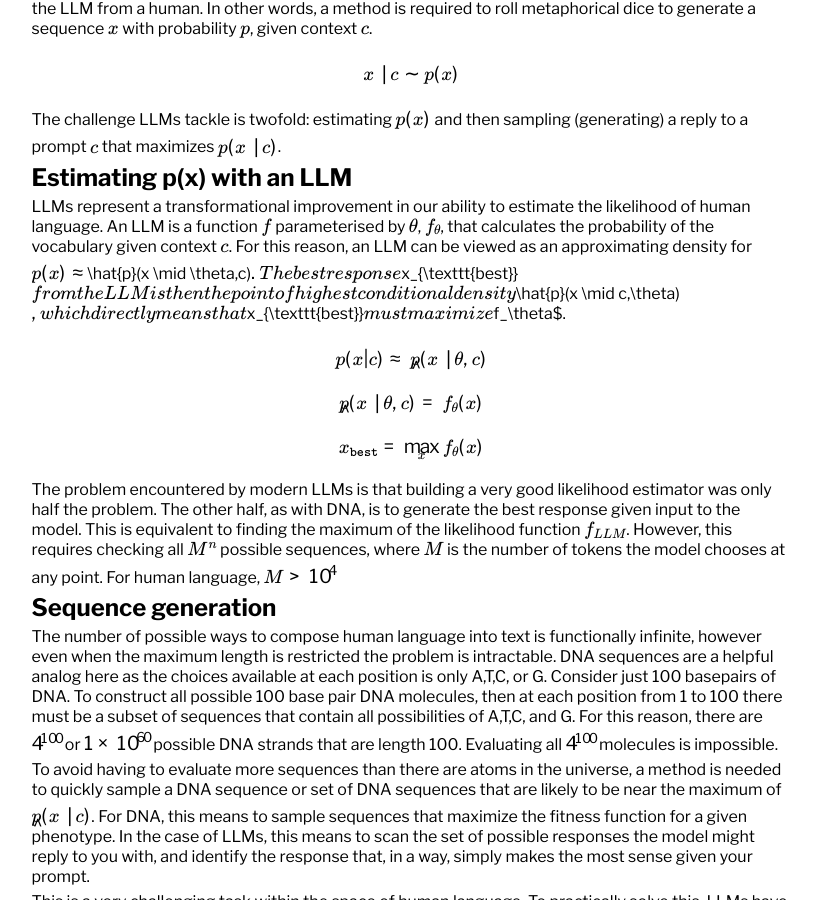
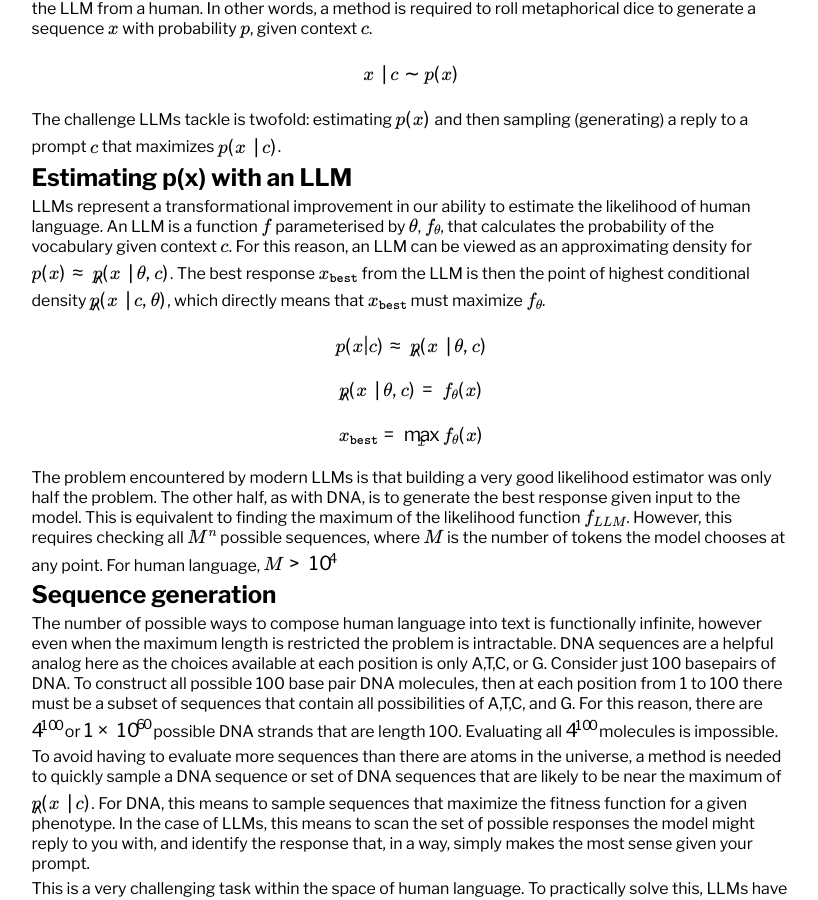
Before and after one commit to dan-sprague/dan-sprague.github.io, a Jekyll site: the page built from _posts/2025-02-02-llmthinking.markdown, in a window 1280 px wide and 900 px high, scrolled down 674 px. Shown: the whole window, without its empty margins (221-1039 px from the left). Built offline with Jekyll 4.4.1, drawn with Linux system fonts in a browser that asks for light colours; formulas are drawn with MathJax 3.

Commit message:
fixed bug

```diff
--- a/_posts/2025-02-02-llmthinking.markdown
+++ b/_posts/2025-02-02-llmthinking.markdown
@@ -27,7 +27,7 @@ The challenge LLMs tackle is twofold: estimating $p(x)$ and then sampling (gener
 
 # Estimating p(x) with an LLM
 
-LLMs represent a transformational improvement in our ability to estimate the likelihood of human language. An LLM is a function $f$ parameterised by $\theta$, $f_\theta$, that calculates the probability of the vocabulary given context $c$. For this reason, an LLM can be viewed as an approximating density for $p(x) \approx $\hat{p}(x \mid \theta,c)$. The best response $x_{\texttt{best}}$ from the LLM is then the point of highest conditional density $\hat{p}(x \mid c,\theta)$, which directly means that $x_{\texttt{best}}$ must maximize $f_\theta$.
+LLMs represent a transformational improvement in our ability to estimate the likelihood of human language. An LLM is a function $f$ parameterised by $\theta$, $f_\theta$, that calculates the probability of the vocabulary given context $c$. For this reason, an LLM can be viewed as an approximating density for $p(x) \approx \hat{p}(x \mid \theta,c)$. The best response $x_{\texttt{best}}$ from the LLM is then the point of highest conditional density $\hat{p}(x \mid c,\theta)$, which directly means that $x_{\texttt{best}}$ must maximize $f_\theta$.
 
 $$p(x | c) \approx \hat{p}(x \mid \theta,c)$$
 
```
